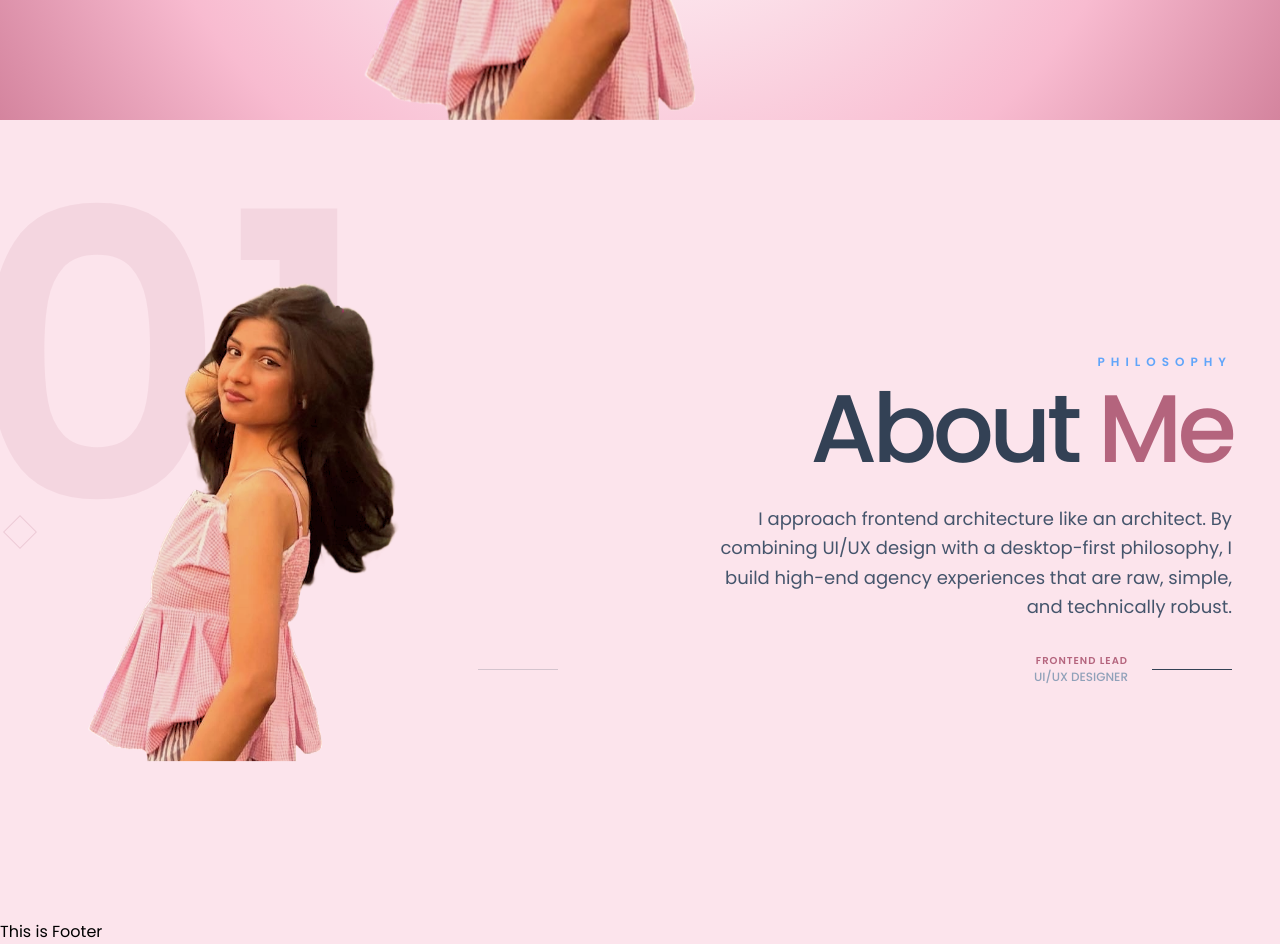
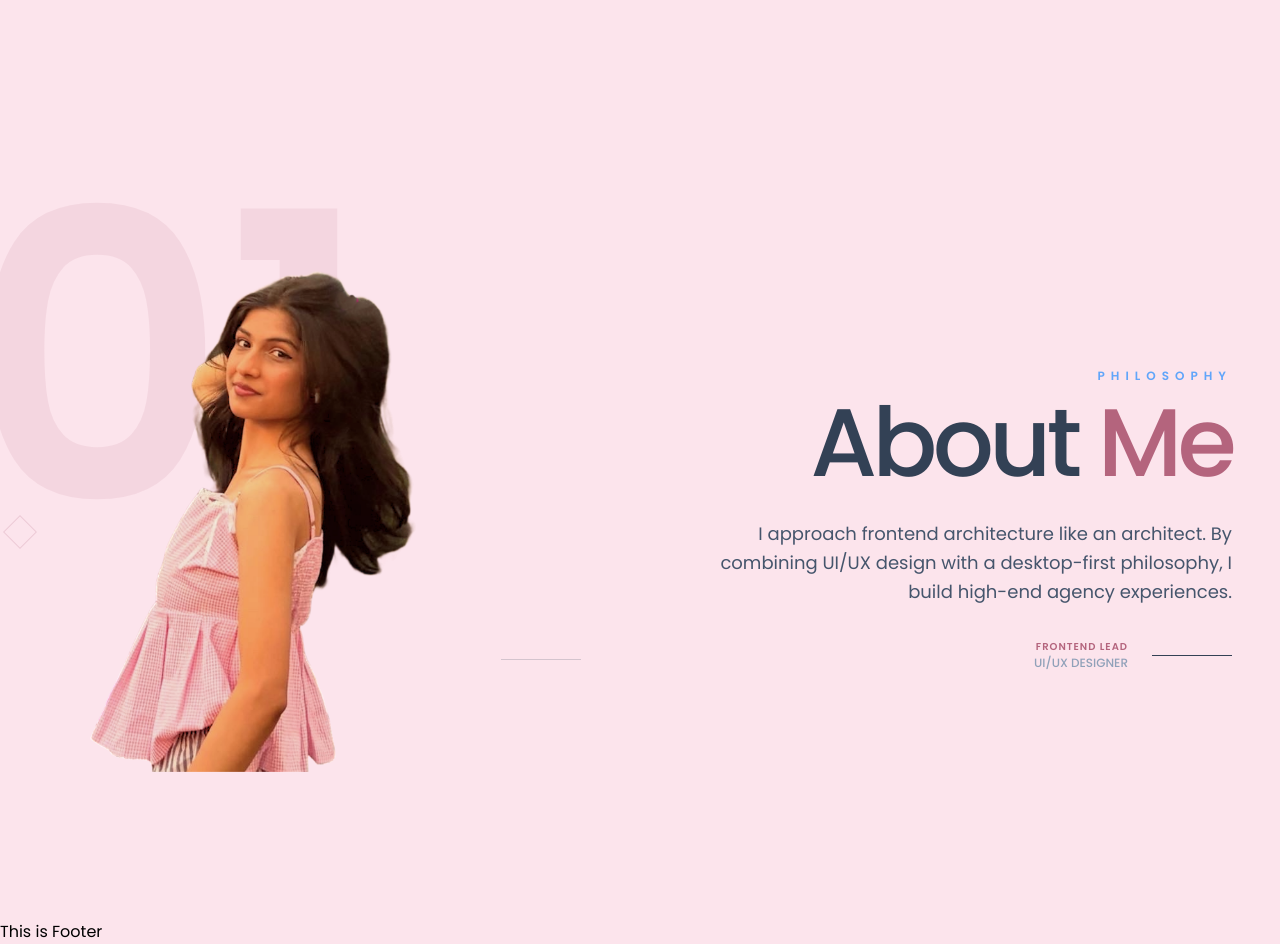
Before and after one commit to aayushaa-ghimire/Portfolio, a React app: page / in a window 1280 px wide. Shown: the part 680-1624 px from the top of the page. Built offline with nearby package versions, Linux system fonts and the light colour scheme; the HTML template or start-up script is replaced by a standard one.

Commit message:
New changes

```diff
--- a/src/App.css
+++ b/src/App.css
@@ -4,30 +4,26 @@
 html, body {
   margin: 0;
   padding: 0;
-  /* CRITICAL: Prevents horizontal scrollbar caused by AOS animations */
-  overflow-x: hidden;
+  overflow-x: hidden; /* Stops the horizontal scrollbar */
   background-color: #fce4ec;
   font-family: 'Poppins', sans-serif;
   width: 100%;
 }
 
-/* THE FLIP: Added perspective to the parent for a better 3D effect */
-.flip-container {
-  perspective: 1000px;
+/* THE FLIP-OUT LOGIC */
+/* This rotates the section away only when you scroll DOWN */
+[data-aos="hero-exit"] {
+  transition-property: transform, opacity;
+  transform-origin: bottom;
+  perspective: 1500px;
 }
 
-[data-aos="page-flip"] {
-  transform: rotateX(-20deg) translateY(100px);
+[data-aos="hero-exit"].aos-animate {
+  transform: rotateX(-90deg);
   opacity: 0;
-  transition-property: transform, opacity;
 }
 
-[data-aos="page-flip"].aos-animate {
-  transform: rotateX(0deg) translateY(0);
-  opacity: 1;
-}
-
-/* Fix for large landmark text cutting off or causing overflow */
+/* Ensures the landmark text doesn't create extra width */
 .landmark-text {
   pointer-events: none;
   white-space: nowrap;
--- a/src/Components/AboutMe.jsx
+++ b/src/Components/AboutMe.jsx
@@ -1,45 +1,105 @@
+// import React, { useEffect } from 'react';
+// import AOS from 'aos';
+// import 'aos/dist/aos.css';
+
+// function AboutMe() {
+//   useEffect(() => {
+//     // Refresh AOS to catch the correct heights
+//     AOS.init({
+//       duration: 1000,
+//       once: false,
+//       mirror: true
+//     });
+//   }, []);
+
+//   return (
+//     <section className="flip-container relative w-full min-h-screen overflow-hidden bg-[#fce4ec] flex items-center">
+
+//       {/* 01 Landmark - Added landmark-text class to prevent overflow */}
+//       <div className="absolute top-10 left-[-2rem] opacity-10 landmark-text select-none z-0">
+//         <h2 className="text-[18rem] md:text-[25rem] font-bold text-[#b4647d] leading-none">01</h2>
+//       </div>
+
+//       <div
+//         className="relative z-10 w-full max-w-7xl mx-auto px-6 md:px-12 grid grid-cols-1 md:grid-cols-12 gap-10 items-center"
+//         data-aos="page-flip"
+//       >
+
+//         {/* IMAGE ZONE: Left Side (5 Columns) */}
+//         <div className="col-span-12 md:col-span-5 flex justify-center" data-aos="fade-right">
+//           <div className="relative inline-block">
+//              <img
+//               src="/img4-nobg.png"
+//               className="h-[50vh] md:h-[75vh] w-auto object-contain"
+//               alt="Aayusha"
+//             />
+//             {/* Decorative Elements */}
+//             <div className="absolute bottom-1/4 -right-10 w-20 h-[1px] bg-[#334155]/20 hidden md:block" />
+//             <div className="absolute top-1/2 -left-10 w-6 h-6 border border-[#b4647d]/20 rotate-45 hidden md:block" />
+//           </div>
+//         </div>
+
+//         {/* CONTENT ZONE: Right Side (7 Columns) */}
+//         <div className="col-span-12 md:col-span-7 flex flex-col items-end text-right" data-aos="fade-left">
+//           <span className="text-xs tracking-[0.5em] text-[#60A5FA] uppercase font-semibold mb-4">Philosophy</span>
+//           <h2 className="text-6xl md:text-8xl font-medium text-[#334155] leading-[0.9] tracking-tighter mb-8">
+//             About <span className="text-[#b4647d]">Me</span>
+//           </h2>
+//           <p className="max-w-lg text-slate-600 text-lg leading-relaxed font-normal mb-8">
+//             I approach frontend architecture like an architect. By combining UI/UX design with a
+//             desktop-first philosophy, I build high-end agency experiences that are raw,
+//             simple, and technically robust.
+//           </p>
+
+//           <div className="flex items-center gap-6">
+//             <div className="text-right">
+//               <p className="text-[10px] text-[#b4647d] font-bold tracking-widest uppercase">Frontend Lead</p>
+//               <p className="text-[12px] text-slate-400 font-medium uppercase">UI/UX Designer</p>
+//             </div>
+//             <div className="w-20 h-[1px] bg-[#334155]"></div>
+//           </div>
+//         </div>
+//       </div>
+//     </section>
+//   );
+// }
+
+// export default AboutMe;
+
 import React, { useEffect } from 'react';
 import AOS from 'aos';
 import 'aos/dist/aos.css';
 
 function AboutMe() {
   useEffect(() => {
-    // Refresh AOS to catch the correct heights
-    AOS.init({
-      duration: 1000,
-      once: false,
-      mirror: true
-    });
+    AOS.init({ duration: 800 });
   }, []);
 
   return (
-    <section className="flip-container relative w-full min-h-screen overflow-hidden bg-[#fce4ec] flex items-center">
+    <section className="relative w-full h-screen overflow-hidden bg-[#fce4ec] font-['Poppins'] flex items-center z-10">
 
-      {/* 01 Landmark - Added landmark-text class to prevent overflow */}
+      {/* 01 Landmark */}
       <div className="absolute top-10 left-[-2rem] opacity-10 landmark-text select-none z-0">
         <h2 className="text-[18rem] md:text-[25rem] font-bold text-[#b4647d] leading-none">01</h2>
       </div>
 
-      <div
-        className="relative z-10 w-full max-w-7xl mx-auto px-6 md:px-12 grid grid-cols-1 md:grid-cols-12 gap-10 items-center"
-        data-aos="page-flip"
-      >
+      <div className="relative z-10 w-full max-w-7xl mx-auto px-6 md:px-12 grid grid-cols-1 md:grid-cols-12 items-center">
 
-        {/* IMAGE ZONE: Left Side (5 Columns) */}
+        {/* Left Side: Image */}
         <div className="col-span-12 md:col-span-5 flex justify-center" data-aos="fade-right">
-          <div className="relative inline-block">
+          <div className="relative">
              <img
               src="/img4-nobg.png"
-              className="h-[50vh] md:h-[75vh] w-auto object-contain"
+              className="h-[50vh] md:h-[70vh] w-auto object-contain"
               alt="Aayusha"
             />
-            {/* Decorative Elements */}
+            {/* Your original decorative lines */}
             <div className="absolute bottom-1/4 -right-10 w-20 h-[1px] bg-[#334155]/20 hidden md:block" />
             <div className="absolute top-1/2 -left-10 w-6 h-6 border border-[#b4647d]/20 rotate-45 hidden md:block" />
           </div>
         </div>
 
-        {/* CONTENT ZONE: Right Side (7 Columns) */}
+        {/* Right Side: Content */}
         <div className="col-span-12 md:col-span-7 flex flex-col items-end text-right" data-aos="fade-left">
           <span className="text-xs tracking-[0.5em] text-[#60A5FA] uppercase font-semibold mb-4">Philosophy</span>
           <h2 className="text-6xl md:text-8xl font-medium text-[#334155] leading-[0.9] tracking-tighter mb-8">
@@ -47,10 +107,8 @@ function AboutMe() {
           </h2>
           <p className="max-w-lg text-slate-600 text-lg leading-relaxed font-normal mb-8">
             I approach frontend architecture like an architect. By combining UI/UX design with a
-            desktop-first philosophy, I build high-end agency experiences that are raw,
-            simple, and technically robust.
+            desktop-first philosophy, I build high-end agency experiences.
           </p>
-
           <div className="flex items-center gap-6">
             <div className="text-right">
               <p className="text-[10px] text-[#b4647d] font-bold tracking-widest uppercase">Frontend Lead</p>
--- a/src/Components/HeroSection.jsx
+++ b/src/Components/HeroSection.jsx
@@ -81,19 +81,98 @@
 // export default HeroSection;
 
 
+// import React, { useEffect } from 'react';
+// import AOS from 'aos';
+// import 'aos/dist/aos.css';
+
+// function HeroSection() {
+//   useEffect(() => {
+//     AOS.init({ duration: 800, once: true });
+//   }, []);
+
+//   const softShadow = { textShadow: '1px 1px 2px rgba(255, 255, 255, 0.3)' };
+
+//   return (
+//     <section className="relative w-full h-screen overflow-hidden bg-[#fce4ec] flex items-center justify-center font-['Poppins']">
+//       <div
+//         className="absolute inset-0 z-0"
+//         style={{
+//           background: 'radial-gradient(circle at 50% 50%, #ffffff 0%, #fce4ec 35%, #f8bbd0 70%, #D4849E 100%)'
+//         }}
+//       />
+
+//       <div className="relative z-10 w-full max-w-7xl mx-auto px-6 md:px-12 grid grid-cols-2 h-full items-center">
+//         {/* Left Content */}
+//         <div className="flex flex-col items-start space-y-6" data-aos="fade-right">
+//           <p className="text-xs tracking-[0.6em] text-[#b4647d] uppercase font-semibold">Developer</p>
+//           <h1 className="text-6xl md:text-8xl font-medium text-[#334155] leading-[0.85] tracking-tighter">
+//             Aayusha<br /><span className="text-[#b4647d]" style={softShadow}>Ghimire</span>
+//           </h1>
+//           <div className="flex items-center gap-4 pt-2">
+//             <div className="w-12 h-[1px] bg-[#334155]/20"></div>
+//             <p className="text-xs text-slate-500 font-medium tracking-widest uppercase">Frontend Architecture</p>
+//           </div>
+//         </div>
+
+//         {/* Right Content */}
+//         <div className="flex flex-col items-end text-right mt-32" data-aos="fade-left">
+//           <div className="max-w-[340px]">
+//             <h2 className="text-4xl md:text-5xl font-medium text-[#334155] leading-tight mb-2">
+//               Frontend<br /><span className="text-sm font-semibold text-[#b4647d] tracking-widest uppercase">Developer</span>
+//             </h2>
+//             <p className="text-sm text-slate-500 font-normal leading-relaxed mb-6">
+//               Building desktop-first digital systems with a focus on clean architecture.
+//             </p>
+//             <button className="bg-[#334155] text-white px-8 py-2.5 rounded-full text-xs font-semibold tracking-widest uppercase hover:bg-[#D4849E] transition-all">
+//               Work →
+//             </button>
+//           </div>
+//         </div>
+//       </div>
+
+//       {/* Hero Image - Static with AOS entrance */}
+//       <div
+//         className="absolute inset-0 flex justify-center items-end pointer-events-none z-[20]"
+//         data-aos="fade-up"
+//         data-aos-delay="400"
+//       >
+//         <img
+//           src="/img4-nobg.png"
+//           alt="Aayusha"
+//           className="h-[45vh] md:h-[85vh] w-auto object-contain"
+//         />
+//       </div>
+//     </section>
+//   );
+// }
+
+// export default HeroSection;
+
+
 import React, { useEffect } from 'react';
 import AOS from 'aos';
 import 'aos/dist/aos.css';
 
 function HeroSection() {
   useEffect(() => {
-    AOS.init({ duration: 800, once: true });
+    AOS.init({
+      duration: 800,
+      once: false, // Changed to false so it can flip back and forth
+      easing: 'ease-out-quart',
+    });
   }, []);
 
   const softShadow = { textShadow: '1px 1px 2px rgba(255, 255, 255, 0.3)' };
 
   return (
-    <section className="relative w-full h-screen overflow-hidden bg-[#fce4ec] flex items-center justify-center font-['Poppins']">
+    /* The Wrapper that handles the Exit Flip */
+    <div
+      className="bg-[#fce4ec] overflow-hidden"
+      data-aos="hero-exit"
+      data-aos-anchor-placement="top-top"
+    >
+      <section className="relative w-full h-screen flex items-center justify-center font-['Poppins']">
+        {/* Your Original Gradient Background */}
         <div
           className="absolute inset-0 z-0"
           style={{
@@ -102,7 +181,7 @@ function HeroSection() {
         />
 
         <div className="relative z-10 w-full max-w-7xl mx-auto px-6 md:px-12 grid grid-cols-2 h-full items-center">
-        {/* Left Content */}
+          {/* Left Content - Restored AOS */}
           <div className="flex flex-col items-start space-y-6" data-aos="fade-right">
             <p className="text-xs tracking-[0.6em] text-[#b4647d] uppercase font-semibold">Developer</p>
             <h1 className="text-6xl md:text-8xl font-medium text-[#334155] leading-[0.85] tracking-tighter">
@@ -114,7 +193,7 @@ function HeroSection() {
             </div>
           </div>
 
-        {/* Right Content */}
+          {/* Right Content - Restored AOS */}
           <div className="flex flex-col items-end text-right mt-32" data-aos="fade-left">
             <div className="max-w-[340px]">
               <h2 className="text-4xl md:text-5xl font-medium text-[#334155] leading-tight mb-2">
@@ -130,7 +209,7 @@ function HeroSection() {
           </div>
         </div>
 
-      {/* Hero Image - Static with AOS entrance */}
+        {/* The Image - Restored your original entrance AOS */}
         <div
           className="absolute inset-0 flex justify-center items-end pointer-events-none z-[20]"
           data-aos="fade-up"
@@ -143,6 +222,7 @@ function HeroSection() {
           />
         </div>
       </section>
+    </div>
   );
 }
 
```
Lines whose indentation alone changed are shown as unchanged.
